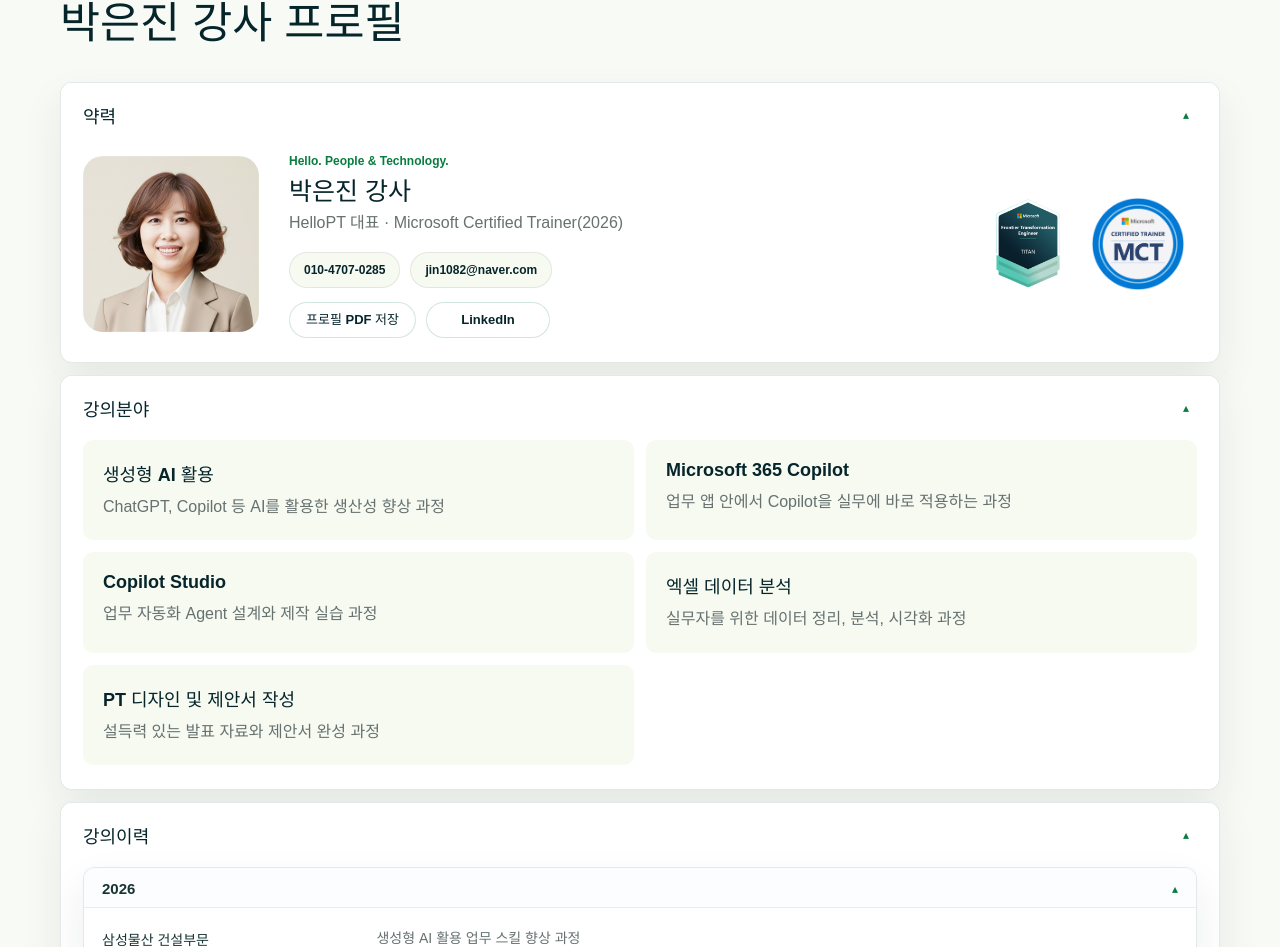
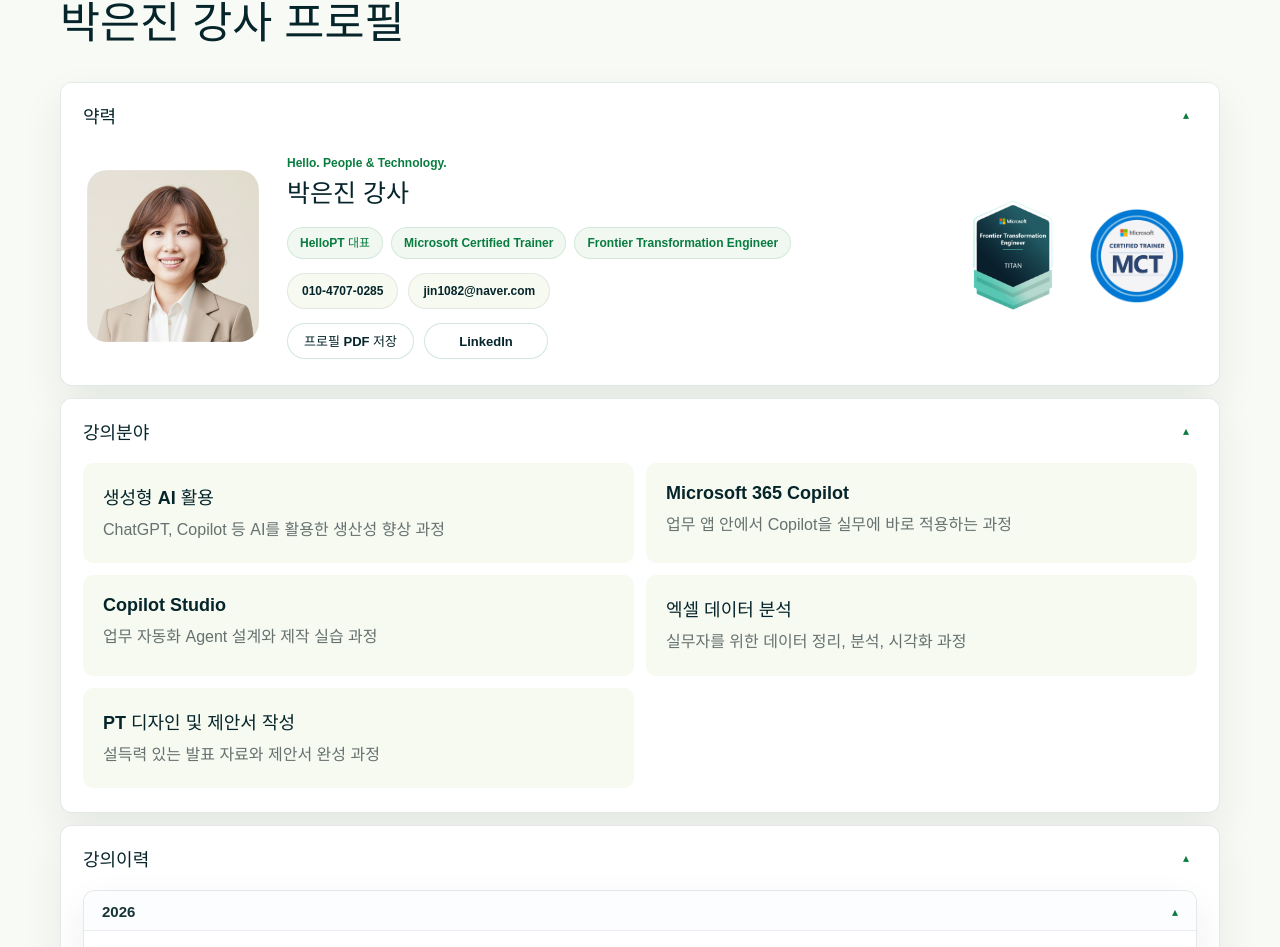
Before and after one commit to pej0285-lab/hellopt_homepage, a React (Vite) app: page / in a window 1280 px wide. Shown: the part 1130-2077 px from the top of the page. Built offline with nearby package versions, Linux system fonts and the light colour scheme; a web font is replaced by a local one.

Commit message:
Redesign profile bio card

```diff
--- a/src/App.css
+++ b/src/App.css
@@ -338,44 +338,66 @@
 
 .bio-layout {
   display: grid;
-  grid-template-columns: 176px minmax(300px, 1fr) 220px;
-  gap: 30px;
-  align-items: center;
-  padding-top: 4px;
+  grid-template-columns: 172px minmax(280px, 1fr) 260px;
+  gap: 28px;
+  align-items: stretch;
+  padding: 6px 4px 2px;
 }
 
 .bio-photo {
-  width: 176px;
-  height: 176px;
+  width: 172px;
+  height: 172px;
   object-fit: cover;
   border-radius: 20px;
-}
-
-.bio-copy span {
+  align-self: center;
+}
+
+.bio-copy {
+  display: grid;
+  align-content: center;
+  gap: 14px;
+  min-width: 0;
+}
+
+.bio-identity span {
   color: #2d6df6;
   font-size: 12px;
   font-weight: 950;
   line-height: 1.4;
 }
 
-.bio-copy h3 {
+.bio-identity h3 {
   margin: 6px 0 5px;
   color: var(--navy);
   font-size: 28px;
   line-height: 1.22;
 }
 
-.bio-copy p {
-  margin: 0;
-  color: var(--muted);
-  line-height: 1.55;
+.bio-roles {
+  display: flex;
+  flex-wrap: wrap;
+  gap: 8px;
+}
+
+.bio-roles span {
+  display: inline-flex;
+  align-items: center;
+  min-height: 32px;
+  padding: 0 12px;
+  border: 1px solid rgba(9, 124, 63, 0.13);
+  border-radius: 999px;
+  color: #0b5f45;
+  background: rgba(238, 247, 240, 0.82);
+  font-size: 12px;
+  font-weight: 760;
+  line-height: 1;
 }
 
 .bio-contact {
   display: flex;
   flex-wrap: wrap;
   gap: 10px;
-  margin-top: 16px;
+  margin-top: 0;
 }
 
 .bio-contact a {
@@ -400,20 +422,28 @@
   justify-self: end;
   justify-items: center;
   min-width: 0;
-  padding-right: 12px;
+  padding-right: 8px;
 }
 
 .bio-badges {
   display: flex;
   align-items: center;
   justify-content: center;
-  gap: 16px;
+  gap: 18px;
 }
 
 .bio-badges img {
-  width: 94px;
-  height: 94px;
   object-fit: contain;
+}
+
+.bio-badges .titan-badge {
+  width: 116px;
+  height: 116px;
+}
+
+.bio-badges .mct-badge {
+  width: 96px;
+  height: 96px;
 }
 
 .profile-actions {
@@ -422,7 +452,7 @@
   flex-wrap: wrap;
   gap: 10px;
   min-width: 0;
-  margin-top: 14px;
+  margin-top: 0;
 }
 
 .profile-actions .outline-button {
@@ -1104,11 +1134,12 @@
   }
 
   .bio-layout {
-    grid-template-columns: 176px minmax(0, 1fr) 190px;
+    grid-template-columns: 160px minmax(0, 1fr) 230px;
   }
 
   .bio-side {
     grid-column: auto;
+    justify-self: end;
     justify-items: center;
     padding-right: 0;
     margin-top: 0;
@@ -1171,7 +1202,7 @@
 
   .bio-layout {
     grid-template-columns: 1fr;
-    gap: 14px;
+    gap: 16px;
   }
 
   .bio-photo {
@@ -1183,14 +1214,19 @@
   .bio-side {
     grid-column: auto;
     justify-self: start;
-    margin-top: 4px;
+    margin-top: 0;
   }
 
   .profile-actions {
     min-width: 0;
   }
 
-  .bio-badges img {
+  .bio-badges .titan-badge {
+    width: 92px;
+    height: 92px;
+  }
+
+  .bio-badges .mct-badge {
     width: 76px;
     height: 76px;
   }
--- a/src/App.jsx
+++ b/src/App.jsx
@@ -235,9 +235,15 @@
               <div className="bio-layout">
                 <img className="bio-photo" src={asset('brand/portrait.png')} alt="박은진 강사 얼굴 사진" />
                 <div className="bio-copy">
-                  <span>Hello. People & Technology.</span>
-                  <h3>박은진 강사</h3>
-                  <p>HelloPT 대표 · Microsoft Certified Trainer(2026)</p>
+                  <div className="bio-identity">
+                    <span>Hello. People & Technology.</span>
+                    <h3>박은진 강사</h3>
+                  </div>
+                  <div className="bio-roles" aria-label="주요 약력">
+                    <span>HelloPT 대표</span>
+                    <span>Microsoft Certified Trainer</span>
+                    <span>Frontier Transformation Engineer</span>
+                  </div>
                   <div className="bio-contact" aria-label="강사 연락처">
                     <a href="tel:01047070285">010-4707-0285</a>
                     <a href="mailto:jin1082@naver.com">jin1082@naver.com</a>
@@ -249,8 +255,8 @@
                 </div>
                 <div className="bio-side">
                   <div className="bio-badges" aria-label="강사 인증 및 브랜드">
-                    <img src={asset('brand/titan-badge.png')} alt="Microsoft Frontier Transformation Engineer TITAN 뱃지" />
-                    <img src={asset('brand/mct-badge.png')} alt="MCT 뱃지" />
+                    <img className="titan-badge" src={asset('brand/titan-badge.png')} alt="Microsoft Frontier Transformation Engineer TITAN 뱃지" />
+                    <img className="mct-badge" src={asset('brand/mct-badge.png')} alt="MCT 뱃지" />
                   </div>
                 </div>
               </div>
```
